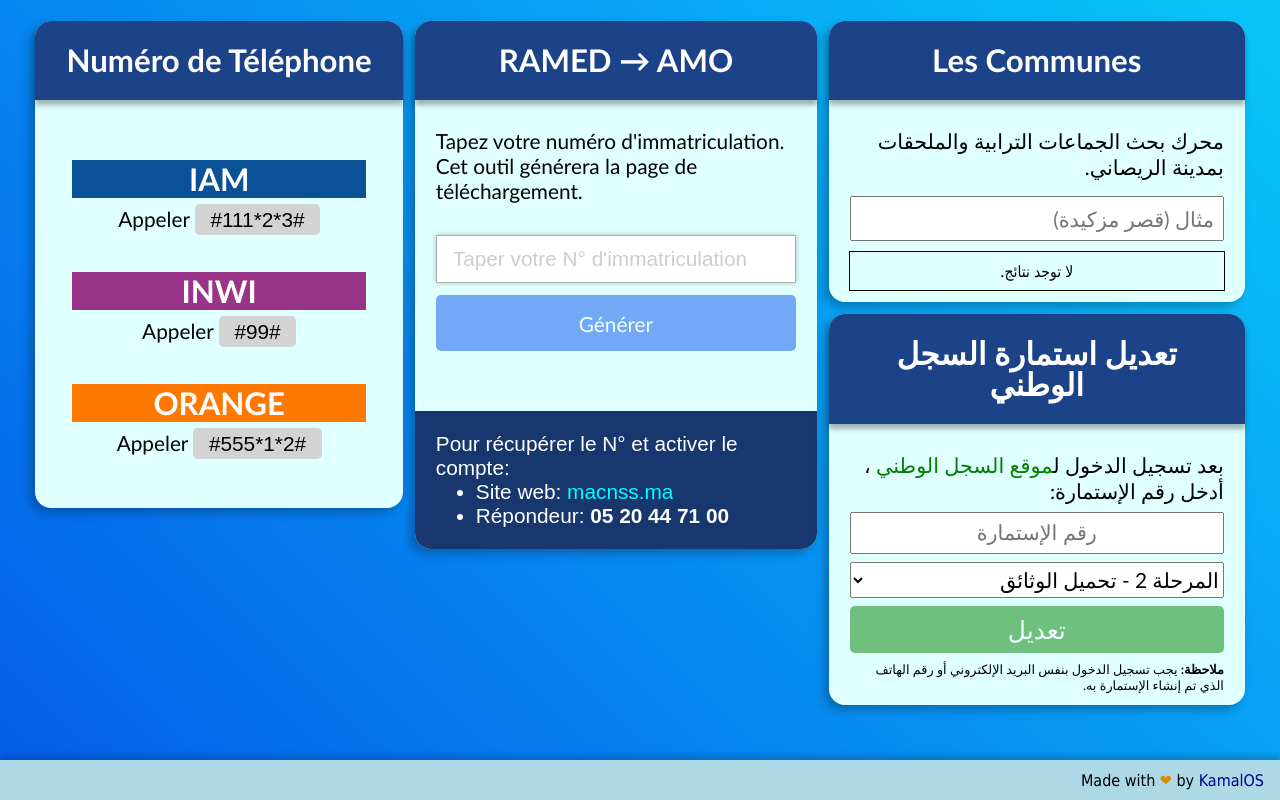
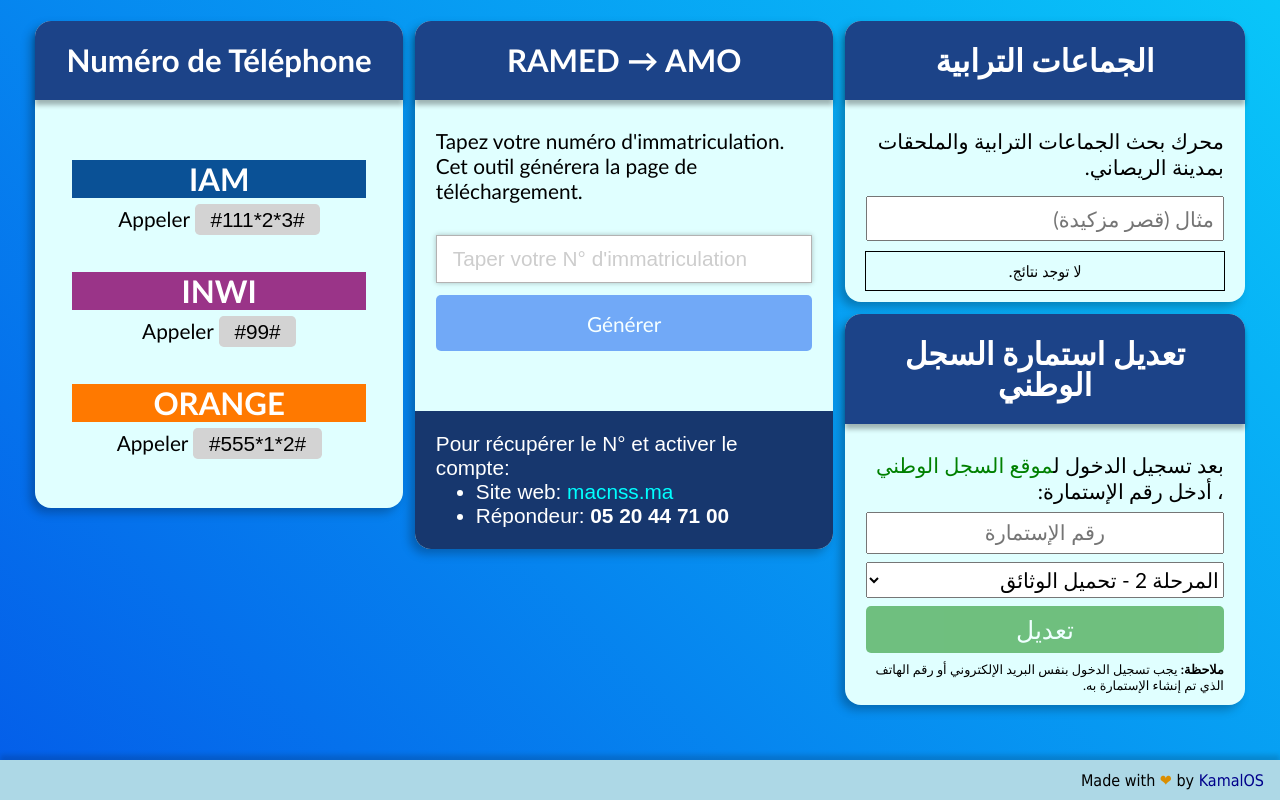
Before and after one commit to Kamal-OS/ramed-to-amo, a plain HTML site: page index.html in a window 1280 px wide. Drawn offline with Linux system fonts and the light colour scheme.

Commit message:
Update index.html

```diff
--- a/index.html
+++ b/index.html
@@ -41,7 +41,7 @@
             </article>
 
             <article class="grid-child communes">
-                <h1>Les Communes</h1>
+                <h1>الجماعات الترابية</h1>
                 <div class="main-content">
                     <p>محرك بحث الجماعات الترابية والملحقات بمدينة الريصاني.</p>
                     <div class="autocomplete">
```
